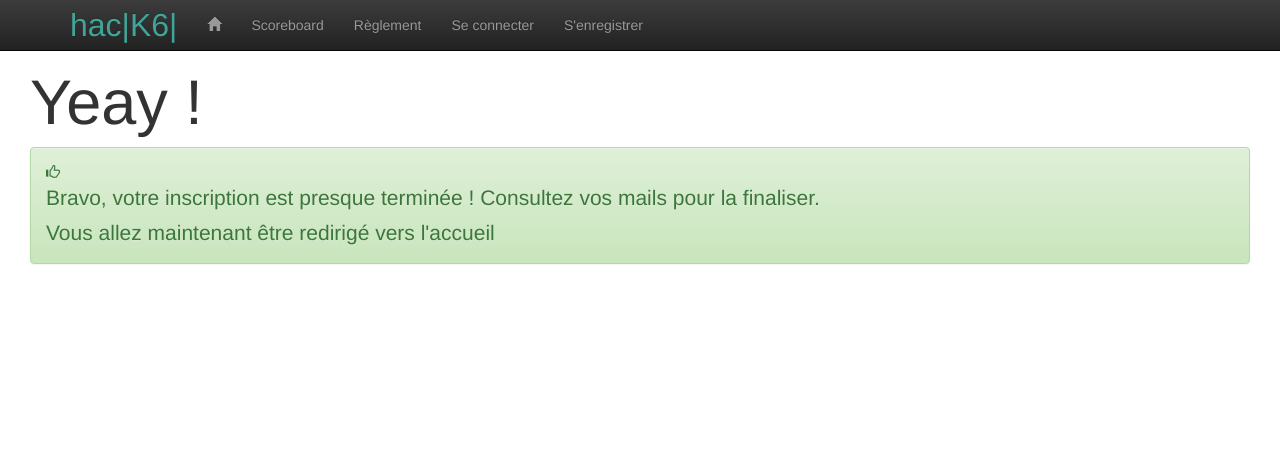
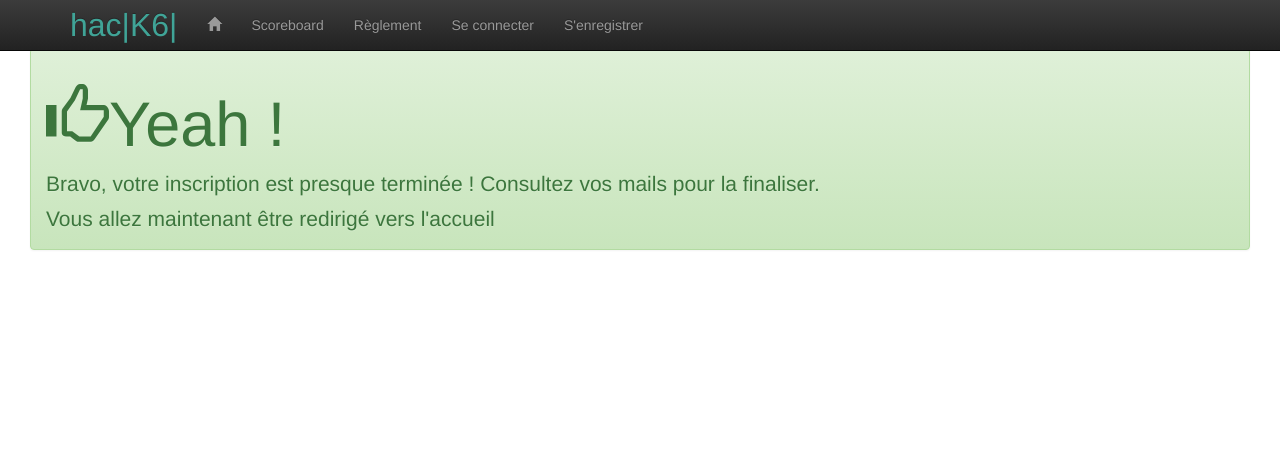
Before and after one commit to Crypt0-M3lon/k6, a Django app: template site_ctf/templates/mail_sent.html in a window 1280 px wide. Shown: the top 463 px of the page. Run offline with Django 3.2, Linux system fonts and the light colour scheme; the template is opened without the code that fills it, so the values that code supplies are empty; some libraries are stand-ins or nearby versions.

```diff
--- a/site_ctf/templates/mail_sent.html
+++ b/site_ctf/templates/mail_sent.html
@@ -3,10 +3,8 @@
 
 {% block content %}
 
-<h1>Yeay !</h1>
-
 <div class="alert alert-success">
-  <span class="glyphicon glyphicon-thumbs-up"></span>
+  <h1><span class="glyphicon glyphicon-thumbs-up"></span>Yeah !</h1>
   <p>Bravo, votre inscription est presque terminée ! Consultez vos mails pour la finaliser.</p>
   <p>Vous allez maintenant être redirigé vers l'accueil</p>
   <meta http-equiv="refresh" content="2; URL={% url 'accueil' %}">
--- a/site_ctf/templates/staff/admin.html
+++ b/site_ctf/templates/staff/admin.html
@@ -16,6 +16,7 @@
     <li class="list-group-item"><a href="{% url 'view_users' %}">Voir les utilisateurs</a></li>
     <li class="list-group-item"><a href="{% url 'view_cate' %}">Voir les catégories</a></li>
     <li class="list-group-item"><a href="{% url 'view_challs' %}">Voir les épreuves</a></li>
+    <li class="list-group-item"><a href="{% url 'view_validations' %}">Voir les validations</a></li>
   </ul>
 </div><!-- /.col-sm-6-->
 
```
